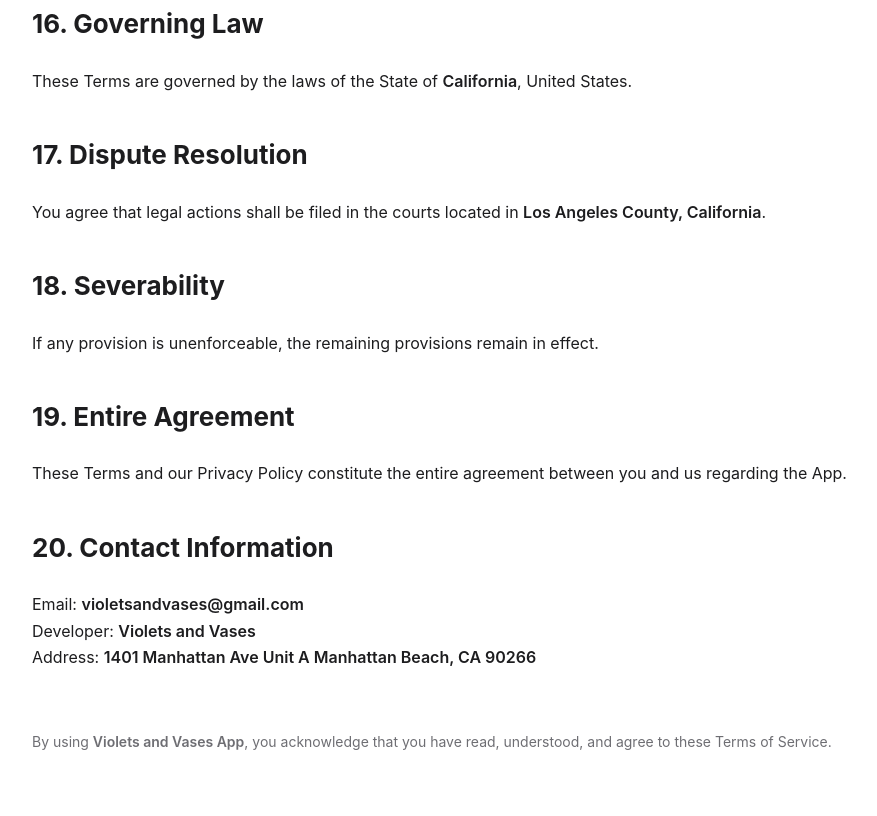
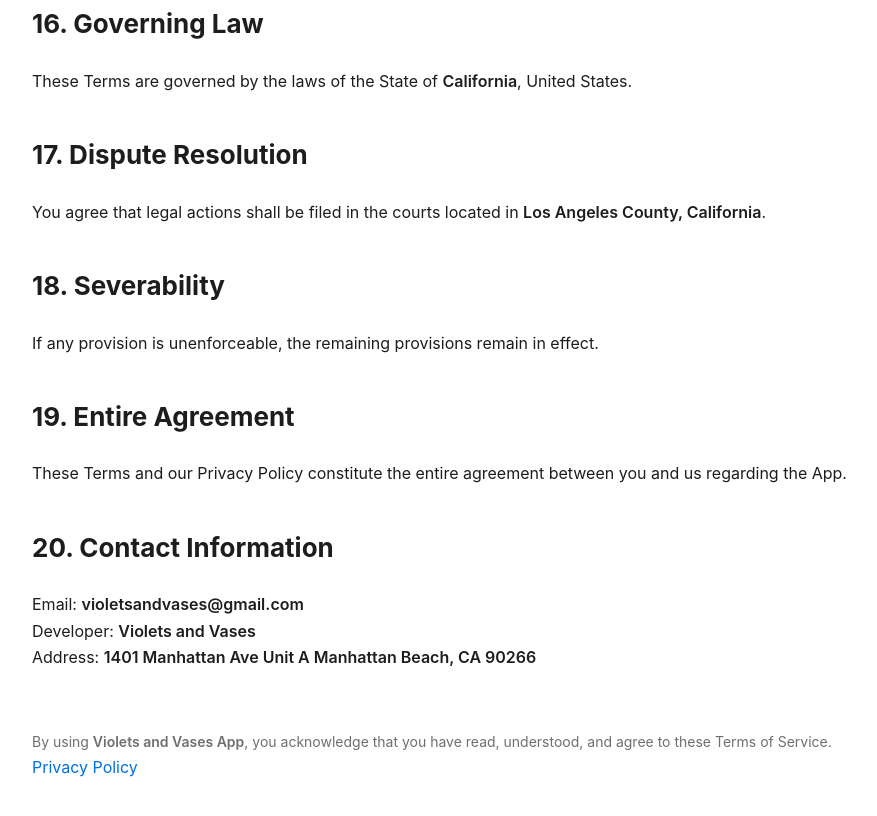
Before and after one commit to fedetm/violetsandvases-terms-of-service, a plain HTML site: page index.html in a window 1280 px wide. Shown: the part 4928-5744 px from the top of the page, without its empty margins (183-1060 px from the left). Before the commit the page ends 5722 px from the top, so only its background shows below. Drawn offline with Linux system fonts and the light colour scheme.

Commit message:
Add privacy policy url at the end of index.html

```diff
--- a/index.html
+++ b/index.html
@@ -281,5 +281,7 @@
 By using <strong>Violets and Vases App</strong>, you acknowledge that you have read, understood, and agree to these Terms of Service.
 </div>
 
+<a href="https://privacy.violetsandvases.com">Privacy Policy</a>
+
 </body>
 </html>
```
